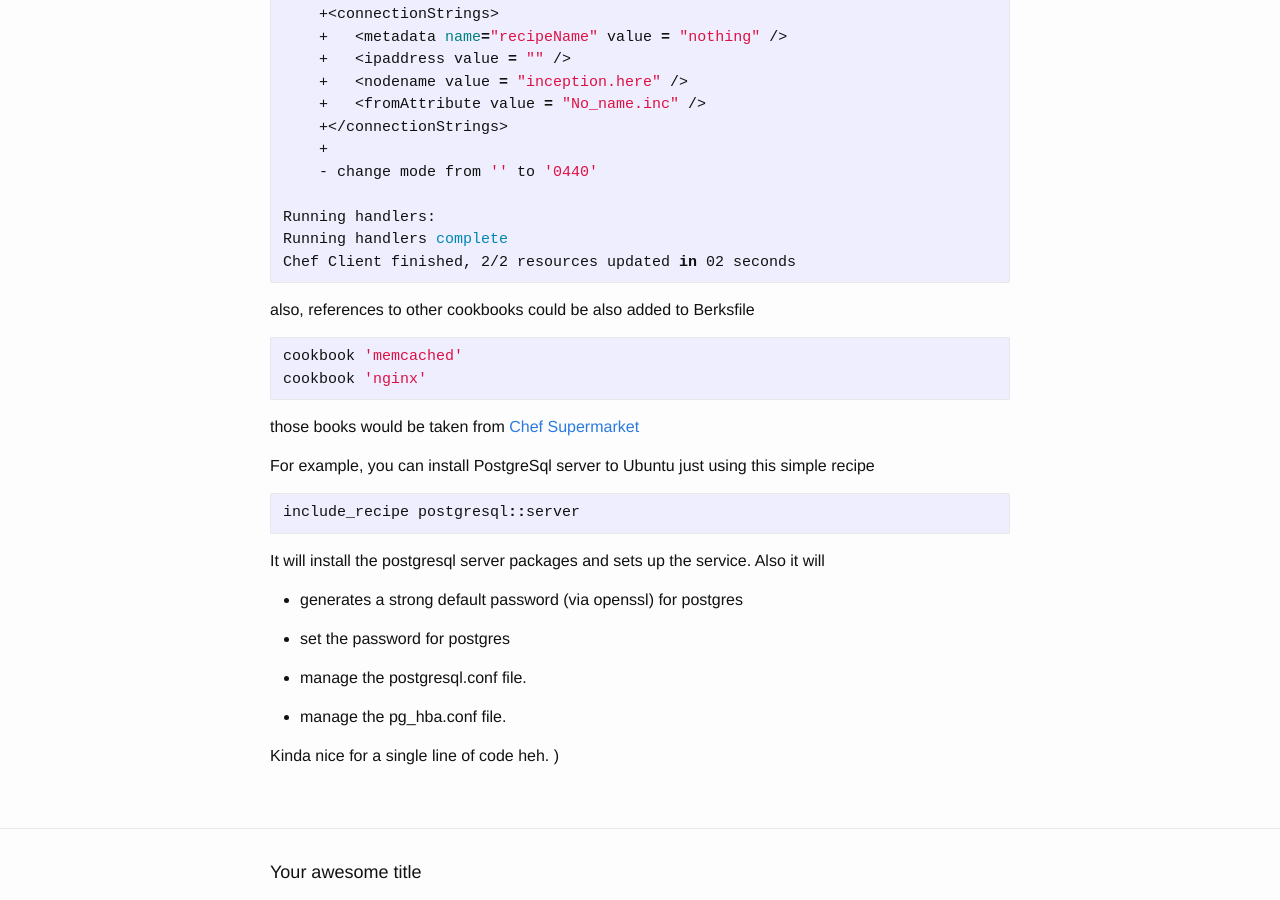
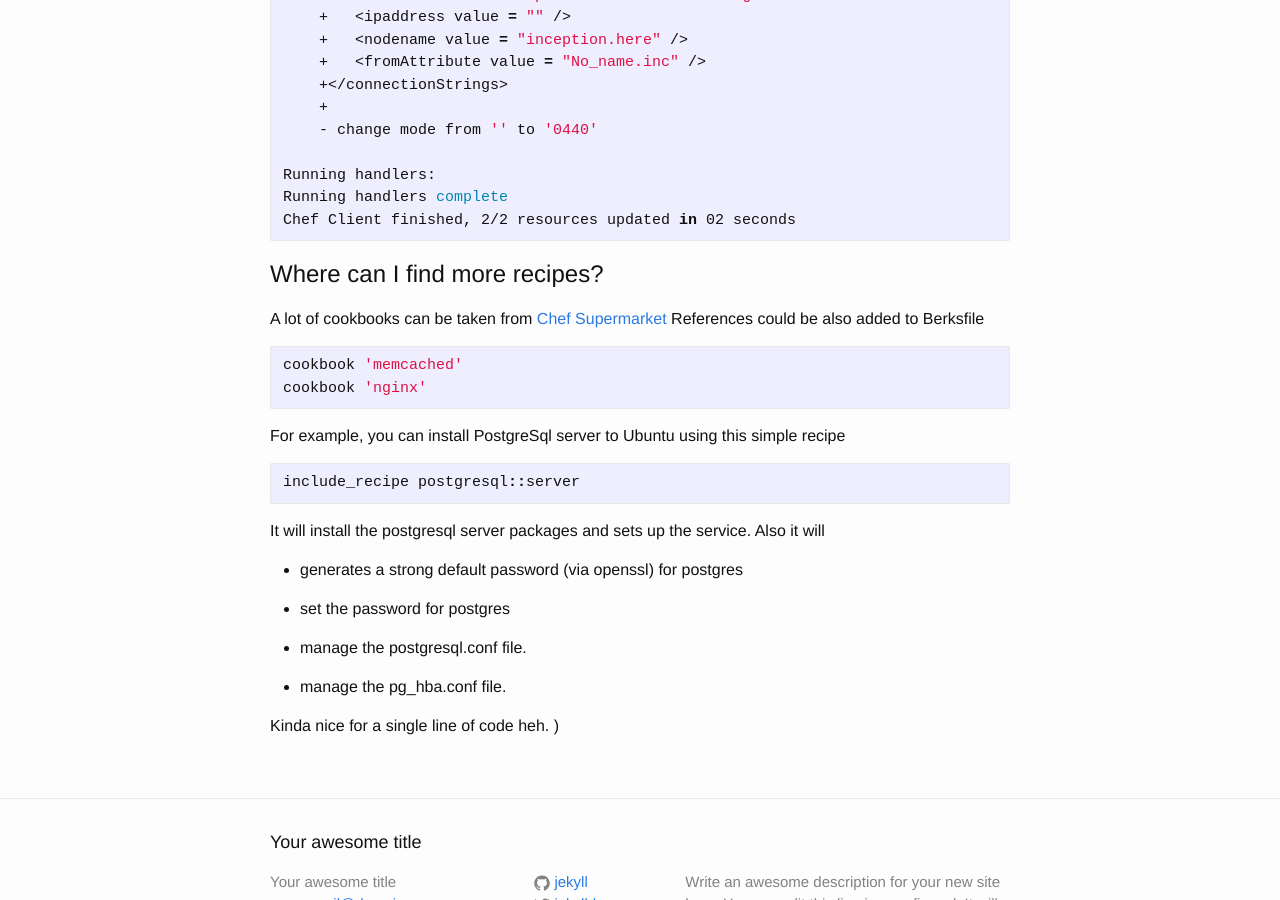
Before and after one commit to mungobungo/mungobungo.github.io, a Jekyll site: the page built from _posts/2016-03-24-chef1.markdown, in a window 1280 px wide and 900 px high, scrolled down 18694 px. Built offline with Jekyll 4.4.1, drawn with Linux system fonts in a browser that asks for light colours; some of the changed text lies outside the part shown.

Commit message:
added even more headers with anchors

````diff
--- a/_posts/2016-03-24-chef1.markdown
+++ b/_posts/2016-03-24-chef1.markdown
@@ -16,7 +16,6 @@
 * create basic cookbook
   * [holding the knife](#hold_knife)
   * [creating cookbook](#create_cookbook)
-* apply cookbook to local linux
 
 
 * create docker recipe for provisioning
@@ -31,7 +30,7 @@
 
 * apply cookbookt to ec2
 
-##  <a name="hold_knife"></a>Holding the knife
+#  <a name="hold_knife"></a>Holding the knife
 
 Let's create our big project folder, make it [Chef tutorial git repo](https://github.com/mungobungo/cheftutorial.git) and create cookbooks folder where we will store all our cookbooks
 
@@ -43,7 +42,7 @@
 cd cookbooks
 ```
 
-## <a name="create_cookbook"> </a> Creating cookbook
+# <a name="create_cookbook"> </a> Creating cookbook
 Now we can create cookbook. this is done via
 
 ```shell
@@ -61,7 +60,7 @@
 
 and after that you can apply this recipe locally on windows or linux. Which you prefer the most.
 
-## <a name="howto_run_linux"> </a> How to run simple recipe on Linux
+# <a name="howto_run_linux"> </a> How to run simple recipe on Linux
 Here how it looks on linux box
 
 ```shell
@@ -71,7 +70,8 @@
 
 
 ```
-## <a name="howto_run_win"> </a> How to run simple recipe on Windows
+
+# <a name="howto_run_win"> </a> How to run simple recipe on Windows
 and here's snaphost of windows output
 
 ```powershell
@@ -100,8 +102,9 @@
 
 ```
 
-## <a name="use_attribute"></a> How to use attribute inside recipe?
-and use it from [welcome.rb recipe](https://github.com/mungobungo/cheftutorial/blob/master/recipes/welcome.rb)
+# <a name="use_attribute"></a> How to use attribute inside recipe?
+
+And use it from [welcome.rb recipe](https://github.com/mungobungo/cheftutorial/blob/master/recipes/welcome.rb)
 
 ```ruby
 log "Hello #{ENV['USER']}" do
@@ -127,7 +130,7 @@
 
 So how can we fix it?
 
-## <a name="chef_runlist"></a> How to run cookbook with runlist
+# <a name="chef_runlist"></a> How to run cookbook with runlist
 
 first of all, lets get back to our root bigchef folder
 
@@ -167,7 +170,8 @@
 
 So far so good.
 
-## <a name="chef_runlist2"></a> How to run several recipes using runlist
+# <a name="chef_runlist2"></a> How to run several recipes using runlist
+
 But what if we want to run several recipes at once?
 
 Well, let's try
@@ -251,7 +256,7 @@
 </ul>
 
 ```
-## <a name="template_create"></a> How to create template?
+# <a name="template_create"></a> How to create template?
 
 Let's say we want to generate config file in specified folder with ip of the machine it is run on.
 First we need to create template and put it to [templates folder](https://github.com/mungobungo/cheftutorial/tree/master/templates).
@@ -324,7 +329,8 @@
 
 yep. It is alive. know what? i'm happy
 
-## <a name="templates_attributes"></a> How to use attributes inside templates?
+# <a name="templates_attributes"></a> How to use attributes inside templates?
+
 The next logical question comes to my mind now - can we use attributes in our templates, the same way we do it in recipes?
 
 Creating new template and recipe to check that
@@ -388,7 +394,7 @@
 
 Haleluia , now we know how to mix recipes, attributes and templates.
 
-## <a name="templates_variables"></a> How to use variables inside templates or template IoC?
+# <a name="templates_variables"></a> How to use variables inside templates or template IoC?
 
 But, I don't really like that templates know about attributes. So, what can we do to inject dependencies?
 And reduce amount of work if we need to update attributes, or rename them or run use different attributes with the same template? Is there a was?
@@ -485,7 +491,8 @@
 
 Coool.
 
-## <a name="templates_deps"></a> How to create template that uses another template?
+# <a name="templates_deps"></a> How to create template that uses another template?
+
 But still, what if we want to use several templates that depends on each other? like header and other components?
 well, here we go.
 
@@ -595,6 +602,7 @@
 See ? we've added header, and not just header, but header that can also have some variables.
 
 # <a name="files"></a> How to use files inside of recipes?
+
 I think this is more then enough for now so we will leave templates and attributes and start moving to things called files...
 
 Some more we need to add here is files and guess what. yes. definitions.
@@ -687,7 +697,7 @@
 ```
 
 Now we can use our own definition in our own recipes.
-just like a (Bosch)[https://en.wikipedia.org/wiki/The_Garden_of_Earthly_Delights]. see how parameters are passed to definition
+just like a [Bosch](https://en.wikipedia.org/wiki/The_Garden_of_Earthly_Delights). see how parameters are passed to definition
 
 [file-def.rb recipe](https://github.com/mungobungo/cheftutorial/blob/master/recipes/file-def.rb)
 
@@ -812,8 +823,8 @@
 depends 'cheftutorial'
 ```
 
-
-this is how you can use recipes from other cookbooks (inside [default.rb](https://github.com/mungobungo/bertut/blob/master/recipes/default.rb) or any other recipe)
+# <a name="berks_usage"></a> How use recipes from other cookbooks?
+This is how you can use recipes from other cookbooks (inside [default.rb](https://github.com/mungobungo/bertut/blob/master/recipes/default.rb) or any other recipe)
 
 ```ruby
 include_recipe "cheftutorial::config-headed"
@@ -923,16 +934,16 @@
 Chef Client finished, 2/2 resources updated in 02 seconds
 ```
 
-also, references to other cookbooks could be also added to Berksfile
+# <a name="chef_supermarket"></a> Where can I find more recipes?
+A lot of cookbooks can be taken from [Chef Supermarket](https://supermarket.chef.io/)
+References could be also added to Berksfile
 
 ```ruby
 cookbook 'memcached'
 cookbook 'nginx'
 ```
 
-those books would be taken from [Chef Supermarket](https://supermarket.chef.io/)
-
-For example, you can install PostgreSql server to Ubuntu just using this simple recipe
+For example, you can install PostgreSql server to Ubuntu using this simple recipe
 
 ```ruby
 include_recipe postgresql::server
````
Also changed, not shown: other parts of _posts/2016-03-24-chef1.markdown (+15 -9 lines).
